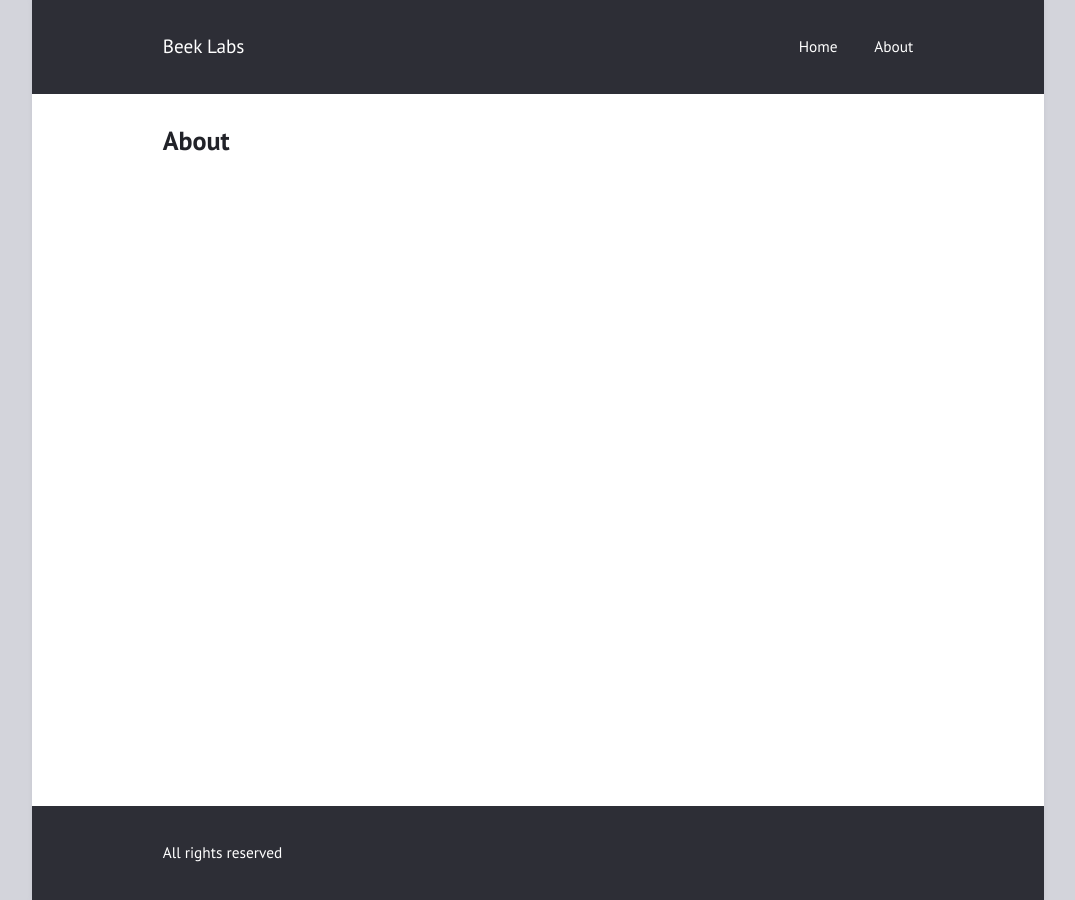
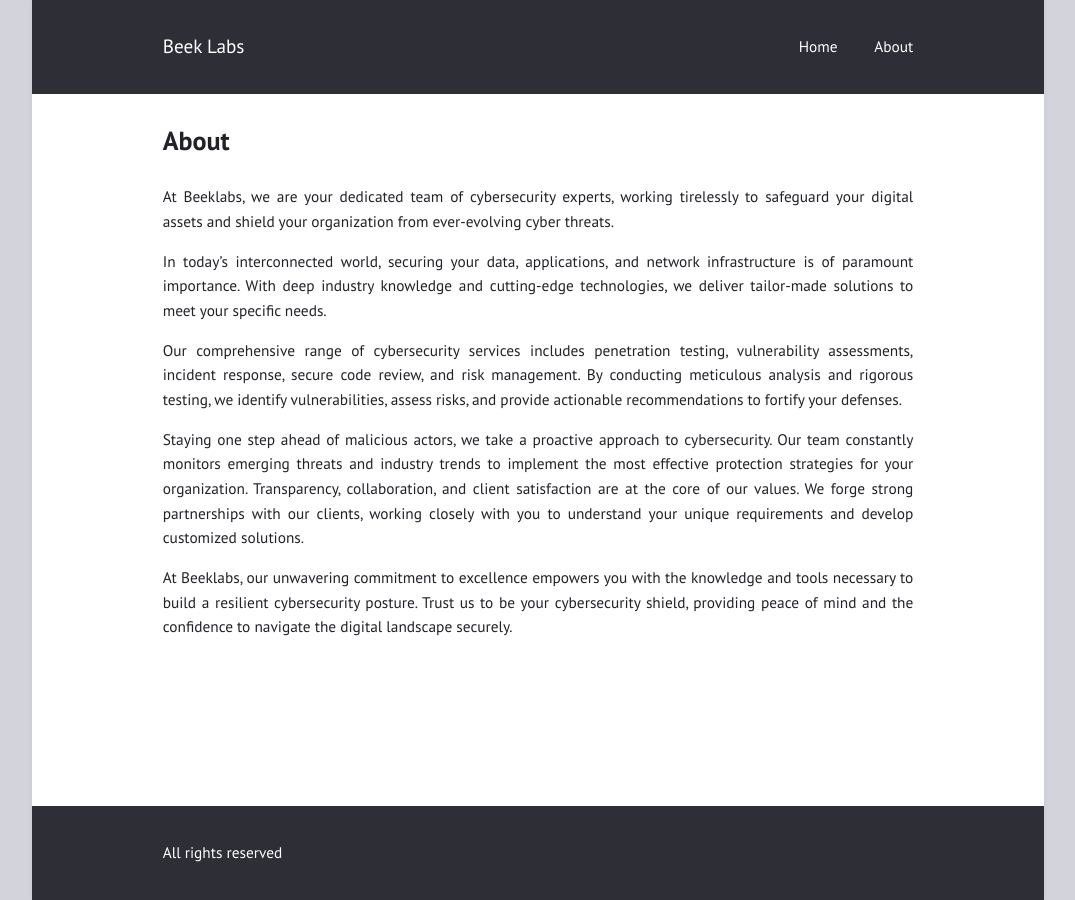
Before and after one commit to Beek-Labs/blog, a Jekyll site: the page built from about.md, in a window 1280 px wide. Shown: the whole page, without its empty margins (102-1177 px from the left). Built offline with Jekyll 4.4.1, drawn with Linux system fonts in a browser that asks for light colours.

Commit message:
Update about.md

```diff
--- a/about.md
+++ b/about.md
@@ -3,3 +3,13 @@
 permalink: "/about/"
 layout: page
 ---
+
+At Beeklabs, we are your dedicated team of cybersecurity experts, working tirelessly to safeguard your digital assets and shield your organization from ever-evolving cyber threats.
+
+In today's interconnected world, securing your data, applications, and network infrastructure is of paramount importance. With deep industry knowledge and cutting-edge technologies, we deliver tailor-made solutions to meet your specific needs.
+
+Our comprehensive range of cybersecurity services includes penetration testing, vulnerability assessments, incident response, secure code review, and risk management. By conducting meticulous analysis and rigorous testing, we identify vulnerabilities, assess risks, and provide actionable recommendations to fortify your defenses.
+
+Staying one step ahead of malicious actors, we take a proactive approach to cybersecurity. Our team constantly monitors emerging threats and industry trends to implement the most effective protection strategies for your organization. Transparency, collaboration, and client satisfaction are at the core of our values. We forge strong partnerships with our clients, working closely with you to understand your unique requirements and develop customized solutions.
+
+At Beeklabs, our unwavering commitment to excellence empowers you with the knowledge and tools necessary to build a resilient cybersecurity posture. Trust us to be your cybersecurity shield, providing peace of mind and the confidence to navigate the digital landscape securely.
```
